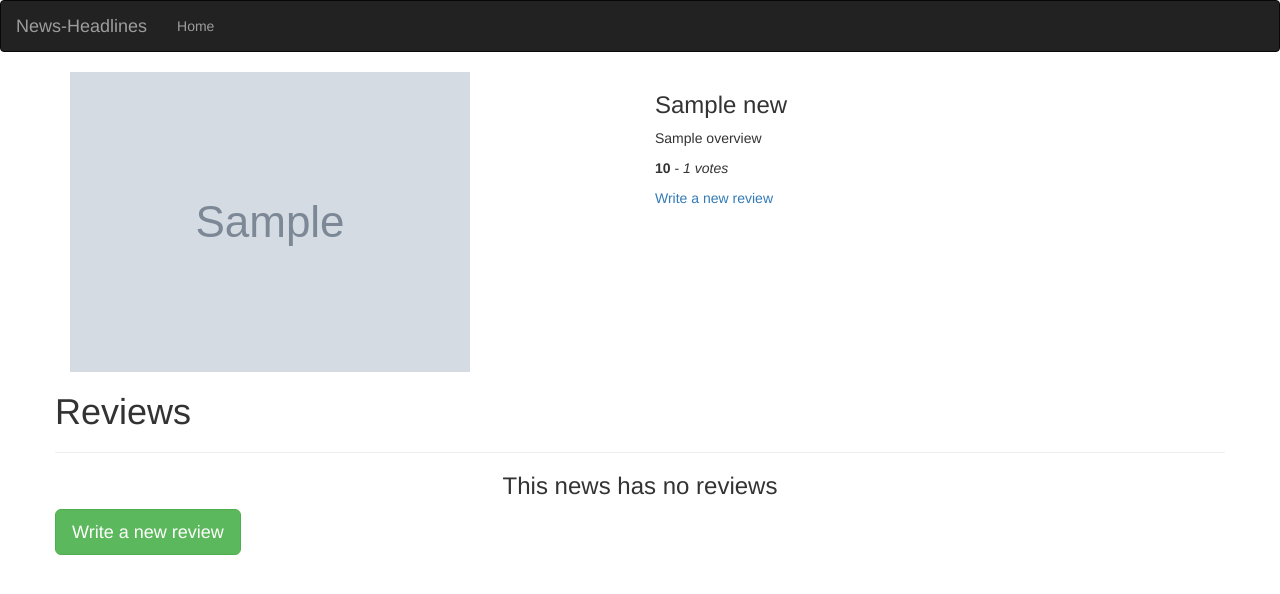
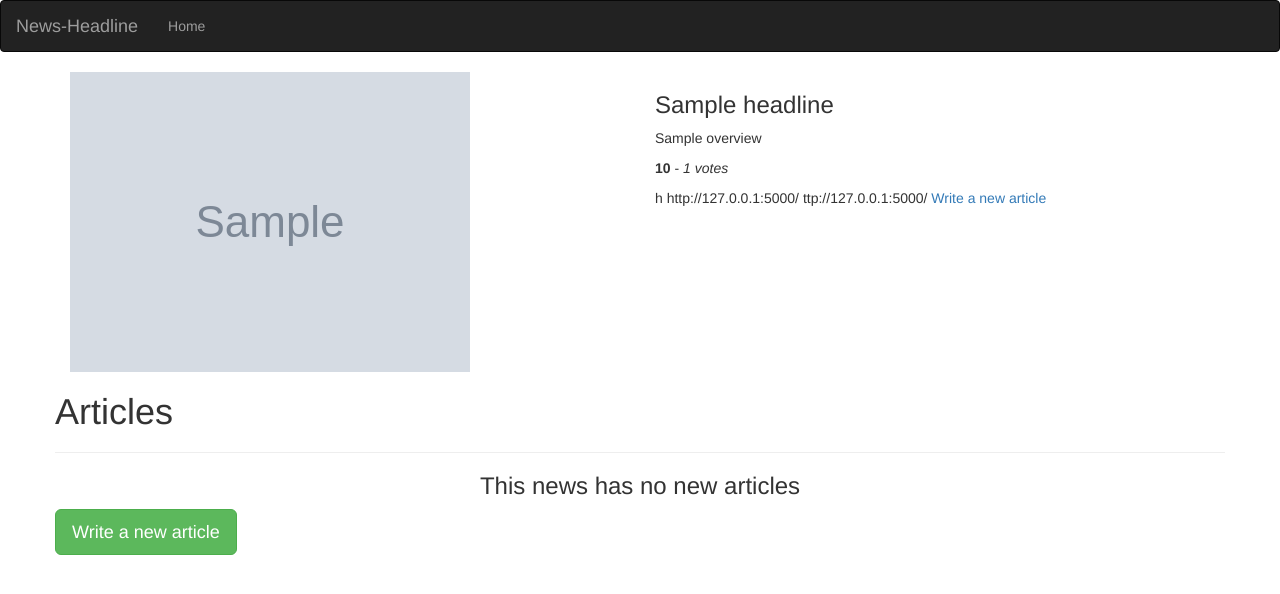
Before and after one commit to YVONNEANYANGO/News-Headlines, a Python web app: template app/templates/news.html in a window 1280 px wide. Shown: the top 594 px of the page. Run offline with Jinja, Linux system fonts and the light colour scheme; the template is opened without the code that fills it: most values are stand-ins (such as "Sample title", 1, 10 or a date in 2020); grey boxes marked "Sample" are stand-in pictures; some libraries are stand-ins or nearby versions.

Commit message:
add base url to link the application with the news

```diff
--- a/app/requests.py
+++ b/app/requests.py
@@ -8,6 +8,9 @@ from .models import News
 api_key = None
 # Getting the news base url
 base_url = None
+base_url='https://newsapi.org/v2/sources?&category={}&apiKey={}'
+
+
 
 def configure_request(app):
     global api_key,base_url
--- a/app/templates/macros.html
+++ b/app/templates/macros.html
@@ -5,7 +5,7 @@
             <img src="{{ news.poster }}" alt="{{ news.title }} poster" class="img-responsive">
             <li class="text-center">
                 <a href="/news/{{news.id}}">
-                    {{ news.title|truncate(20)}}</a>
+                    {{ news.headline|truncate(20)}}</a>
             </li>
         </div>
 
@@ -13,12 +13,12 @@
 
 {% endmacro %}
 
-<!-- Displaying reviews macro -->
-{% macro displayReviews(review_list) %}
-    {% for review in review_list %}
-    <div class="col-xs-12 col-sm-4 col-md-4 col-lg-4 review-card">
-        <h2> {{ review.title}} </h2>
-        <p> {{ review.review | truncate(30) }}</p>
+<!-- Displaying articles macro -->
+{% macro displayArticles(article_list) %}
+    {% for article in article_list %}
+    <div class="col-xs-12 col-sm-4 col-md-4 col-lg-4 article-card">
+        <h2> {{ article.headline}} </h2>
+        <p> {{ article.article | truncate(30) }}</p>
     </div>
     {% endfor %}
 {% endmacro %}
--- a/app/templates/navbar.html
+++ b/app/templates/navbar.html
@@ -7,7 +7,7 @@
               <span class="icon-bar"></span>
               <span class="icon-bar"></span>
             </button>
-            <a class="navbar-brand" href="/"> News-Headlines </a>
+            <a class="navbar-brand" href="/"> News-Headline </a>
         </div>
         <div class="navbar-collapse collapse">
             <ul class="nav navbar-nav">
--- a/app/templates/new_review.html
+++ b/app/templates/new_review.html
@@ -6,7 +6,7 @@
 
         <div class="col-md-8">
 
-            <img src="{{news.poster}}" alt="{{news.title}}" class="img-responsive">
+            <img src="{{news.poster}}" alt="{{news.headline}}" class="img-responsive">
         </div>
 
         <div class="col-md-4">
--- a/app/templates/news.html
+++ b/app/templates/news.html
@@ -13,28 +13,28 @@
             </div>
 
             <div class="col-xs-6 col-sm-6 col-md-6 col-lg-6 movie-details">
-                <h3>{{ news.title }}</h3>
+                <h3>{{ news.headline }}</h3>
 
                 <p class="overview"> {{ news.overview }}</p>
                 <p class="ratings"> <b> {{ news.vote_average }}</b> - <i>{{ news.vote_count}} votes </i> </p>
-
-                <a class="ratings" href="/news/review/new/{{news.id}}"> Write a new review </a>
+                h http://127.0.0.1:5000/ ttp://127.0.0.1:5000/
+                <a class="ratings" href="/news/review/new/{{news.id}}"> Write a new article </a>
 
 
             </div>
         </div>
     <div class="row">
 
-        <h1>Reviews</h1>
+        <h1>Articles</h1>
             <hr>
 
-            {% if reviews %}
-                {{macro.displayReviews(reviews)}}
+            {% if articles %}
+                {{macro.displayArticles(articles)}}
 
             {% else%}
-                <h3 class="text-center">This news has no reviews </h3>
+                <h3 class="text-center">This news has no new articles </h3>
 
-                <a class="btn btn-success btn-lg text-center" href="/movie/review/new/{{movie.id}}"> Write a new review</a>
+                <a class="btn btn-success btn-lg text-center" href="/news/article/new/{{news.id}}"> Write a new article</a>
             {% endif %}
 
     </div>
```
